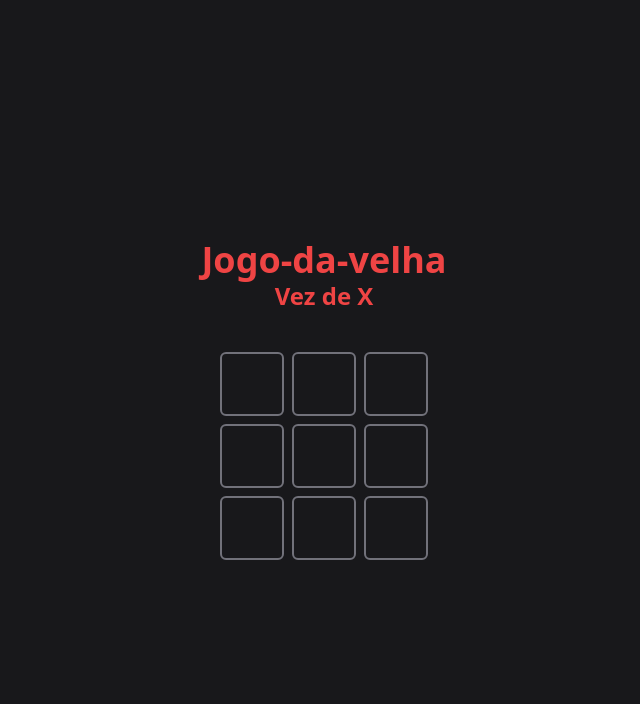
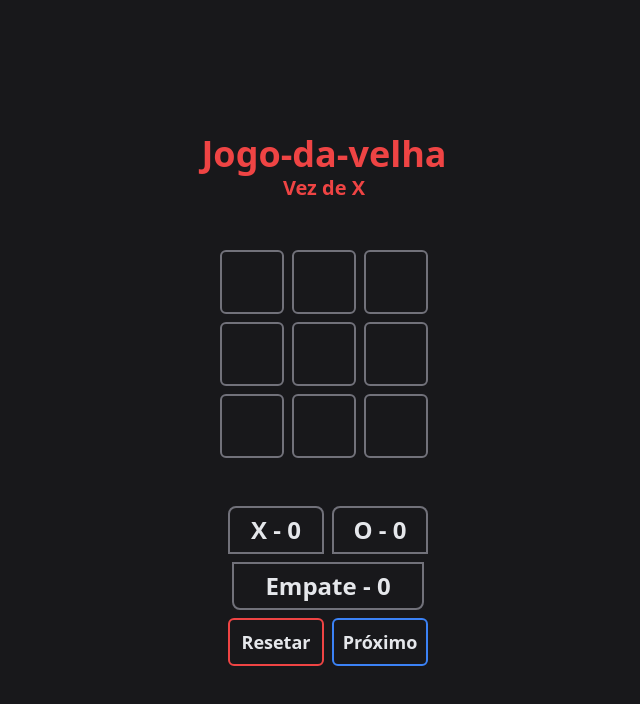
Before and after one commit to JonatasDVL/projeto-next, a Next.js app: page /jogo-da-velha in a window 1280 px wide. Shown: the top 704 px of the page, without its empty margins (316-956 px from the left). Built offline with nearby package versions, Linux system fonts and the light colour scheme.

Commit message:
adding new elements to the jogo-da-velha page

```diff
--- a/src/app/jogo-da-velha/page.tsx
+++ b/src/app/jogo-da-velha/page.tsx
@@ -1,8 +1,10 @@
 "use client";
 import Container from "@/components/Container";
 import Title from "@/components/Title";
+import SemiTitle from "@/components/SemiTitle";
 import Square from "@/components/jogo-da-velha/SquareVelha";
-import SemiTitle from "@/components/SemiTitle";
+import Counts from "@/components/jogo-da-velha/Counts";
+import Buttons from "@/components/jogo-da-velha/Buttons";
 import { useState } from "react";
 
 export default function PageJogoDaVelha() {
@@ -17,14 +19,23 @@ export default function PageJogoDaVelha() {
   const [turno, setTurno] = useState("X")
   const [terminou, setTerminou] = useState(false)
   const [ganhou, setGanhou] = useState("")
-  const [round, setRound] = useState(0)
+  const [round, setRound] = useState(1)
+  const [pontosX, setPontosX] = useState(0)
+  const [pontosO, setPontosO] = useState(0)
+  const [pontosE, setPontosE] = useState(0)
 
-  function verficarGanhador(tabela: Tabela){
+  function verficarGanhador(tabela: Tabela) {
     if ((tabela[0].valor == turno && tabela[1].valor == turno && tabela[2].valor == turno) || (tabela[3].valor == turno && tabela[4].valor == turno && tabela[5].valor == turno) || (tabela[6].valor == turno && tabela[7].valor == turno && tabela[8].valor == turno) || (tabela[0].valor == turno && tabela[3].valor == turno && tabela[6].valor == turno) || (tabela[1].valor == turno && tabela[4].valor == turno && tabela[7].valor == turno) || (tabela[2].valor == turno && tabela[5].valor == turno && tabela[8].valor == turno) || (tabela[0].valor == turno && tabela[4].valor == turno && tabela[8].valor == turno) || (tabela[2].valor == turno && tabela[4].valor == turno && tabela[6].valor == turno)) {
       setGanhou(turno)
       setTerminou(true)
+      if (turno == "X") {
+        setPontosX(pontosX + 1)
+      } else {
+        setPontosO(pontosO + 1)
+      }
     } else if (round === 9) {
       setTerminou(true)
+      setPontosE(pontosE + 1)
     }
   }
 
@@ -33,21 +44,51 @@ export default function PageJogoDaVelha() {
       const novaTabela = [...tabela];
       novaTabela[id].valor = turno;
       setTabela(novaTabela);
-      setRound(round+1);
+      setRound(round + 1);
       verficarGanhador(tabela);
       setTurno(turno === "X" ? "O" : "X");
     }
+  }
+
+  function proximo() {
+    setTurno("X")
+    setTerminou(false)
+    setGanhou("")
+    setRound(1)
+    setTabela([
+      { id: 0, valor: "" }, { id: 1, valor: "" }, { id: 2, valor: "" },
+      { id: 3, valor: "" }, { id: 4, valor: "" }, { id: 5, valor: "" },
+      { id: 6, valor: "" }, { id: 7, valor: "" }, { id: 8, valor: "" },
+    ])
+  }
+
+  function resetar() {
+    setPontosX(0)
+    setPontosO(0)
+    setPontosE(0)
+    proximo()
   }
 
   return (
     <Container addClassName="bg-zinc-900 text-white">
       <Title>Jogo-da-velha</Title>
       {terminou === false ? <SemiTitle>Vez de {turno}</SemiTitle> : <SemiTitle>Fim de Jogo</SemiTitle>}
+      <div className="flex justify-center items-center mt-12 mb-6 flex-wrap gap-2 w-64">
+        {tabela.map((quadrado, index) => (
+          <Square key={index} id={quadrado.id} onClick={() => handleClick(quadrado.id)}>{quadrado.valor}</Square>
+        ))}
+      </div>
       {terminou === true ? (ganhou !== "" ? <SemiTitle>Vencedor {ganhou}</SemiTitle> : <SemiTitle>Empate</SemiTitle>) : <></>}
-      <div className="flex justify-center items-center mt-10 flex-wrap gap-2 w-64">
-      {tabela.map((quadrado, index) => (
-        <Square key={index} id={quadrado.id} onClick={() => handleClick(quadrado.id)}>{quadrado.valor}</Square>
-      ))}
+      <div className="flex flex-col justify-center items-center mt-6 flex-wrap gap-2 w-48">
+        <div className="flex justify-center items-center gap-2">
+          <Counts addClassName="w-24 h-12 rounded-t-lg">X - {pontosX}</Counts>
+          <Counts addClassName="w-24 h-12 rounded-t-lg">O - {pontosO}</Counts>
+        </div>
+        <Counts addClassName="w-full h-12 rounded-b-lg">Empate - {pontosE}</Counts>
+        <div className="flex justify-center items-center gap-2">
+          <Buttons addClassName="border-red-500 hover:bg-red-500" onClick={() => resetar()}>Resetar</Buttons>
+          <Buttons addClassName="border-blue-500 hover:bg-blue-500" onClick={() => proximo()}>Próximo</Buttons>
+        </div>
       </div>
     </Container>
   )
--- a/src/components/SemiTitle.tsx
+++ b/src/components/SemiTitle.tsx
@@ -7,7 +7,7 @@ export default function Titulo(props: PropsTitulo) {
   const addClassName = props.addClassName || "";
 
   return (
-    <h2 className={`${addClassName} font-bold text-2xl text-red-500 hover:text-gray-100 transform hover:scale-105
+    <h2 className={`${addClassName} font-bold text-xl text-red-500 hover:text-gray-100 transform hover:scale-105
     duration-200`}>
       {props.children}
     </h2>
--- /dev/null
+++ b/src/components/jogo-da-velha/Buttons.tsx
@@ -0,0 +1,15 @@
+interface PropsButtonsCounts{
+  addClassName?: string;
+  children: React.ReactNode;
+  onClick: () => void;
+};
+
+export default function ButtonsCounts(props: PropsButtonsCounts) {
+  const { addClassName, children, onClick } = props;
+
+  return (
+    <button className={`${addClassName} text-lg font-bold w-24 text-gray-200 border-2 py-2 px-4 rounded-md hover:text-zinc-900 transform hover:scale-105 duration-200 flex justify-center`} onClick={onClick}>
+      {children}
+    </button>
+  );
+}
--- /dev/null
+++ b/src/components/jogo-da-velha/Counts.tsx
@@ -0,0 +1,14 @@
+interface PropsSquareVelha {
+  addClassName?: string;
+  children: React.ReactNode;
+}
+
+export default function SquareVelha(props: PropsSquareVelha) {
+  const {children, addClassName} = props;
+
+  return(
+    <div className={`${addClassName} flex justify-center items-center text-2xl border-2 text-gray-200 font-bold border-zinc-500`}>
+      {children}
+    </div>
+  )
+}
```
